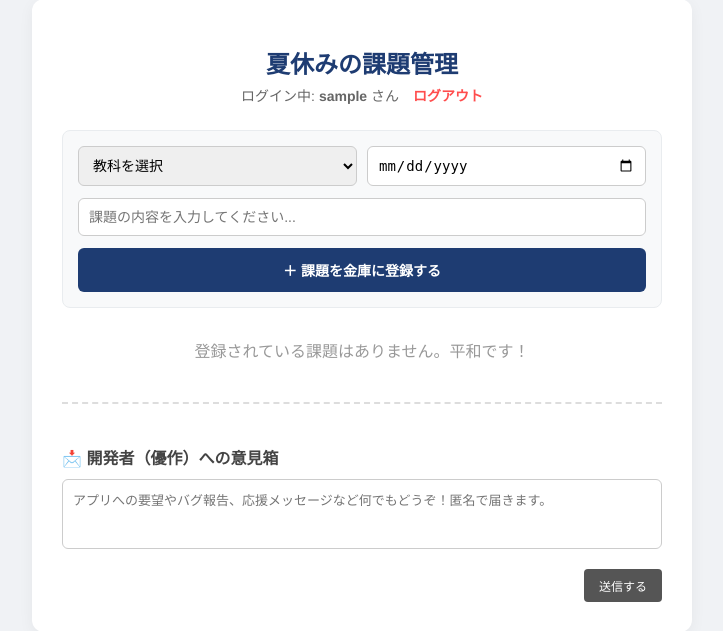
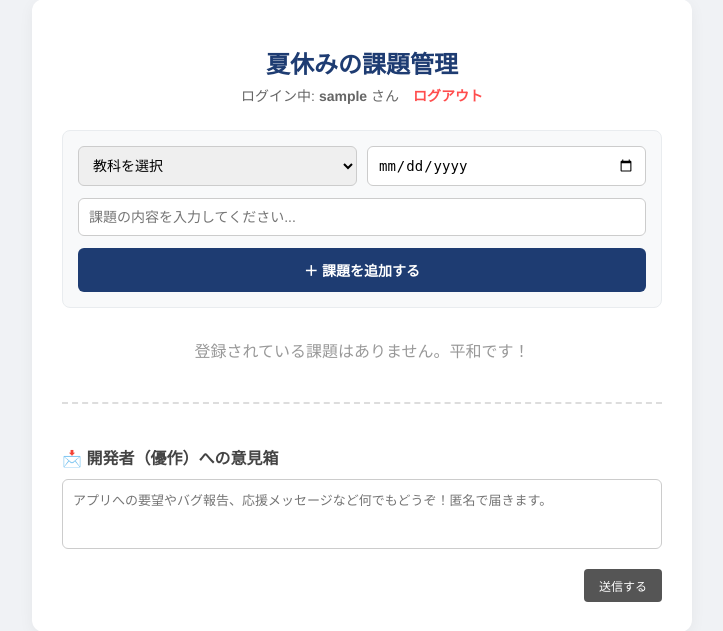
Before and after one commit to yusamiu/kadai_app, a Flask app: page / in a window 1280 px wide. Shown: the part 21-652 px from the top of the page, without its empty margins (278-1001 px from the left). Run offline with Flask 3, Linux system fonts and the light colour scheme; the visitor is signed in with stand-in values (Sample User, id 1); data that the repository does not hold is empty; some libraries are stand-ins or nearby versions.

Commit message:
課題を追加するに変更

```diff
--- a/templates/index.html
+++ b/templates/index.html
@@ -56,7 +56,7 @@
                 <input type="date" name="deadline" required>
             </div>
             <input type="text" name="task" placeholder="課題の内容を入力してください..." required autocomplete="off">
-            <button type="submit" class="add-btn">＋ 課題を金庫に登録する</button>
+            <button type="submit" class="add-btn">＋ 課題を追加する</button>
         </form>
 
         <ul class="task-list">
```
